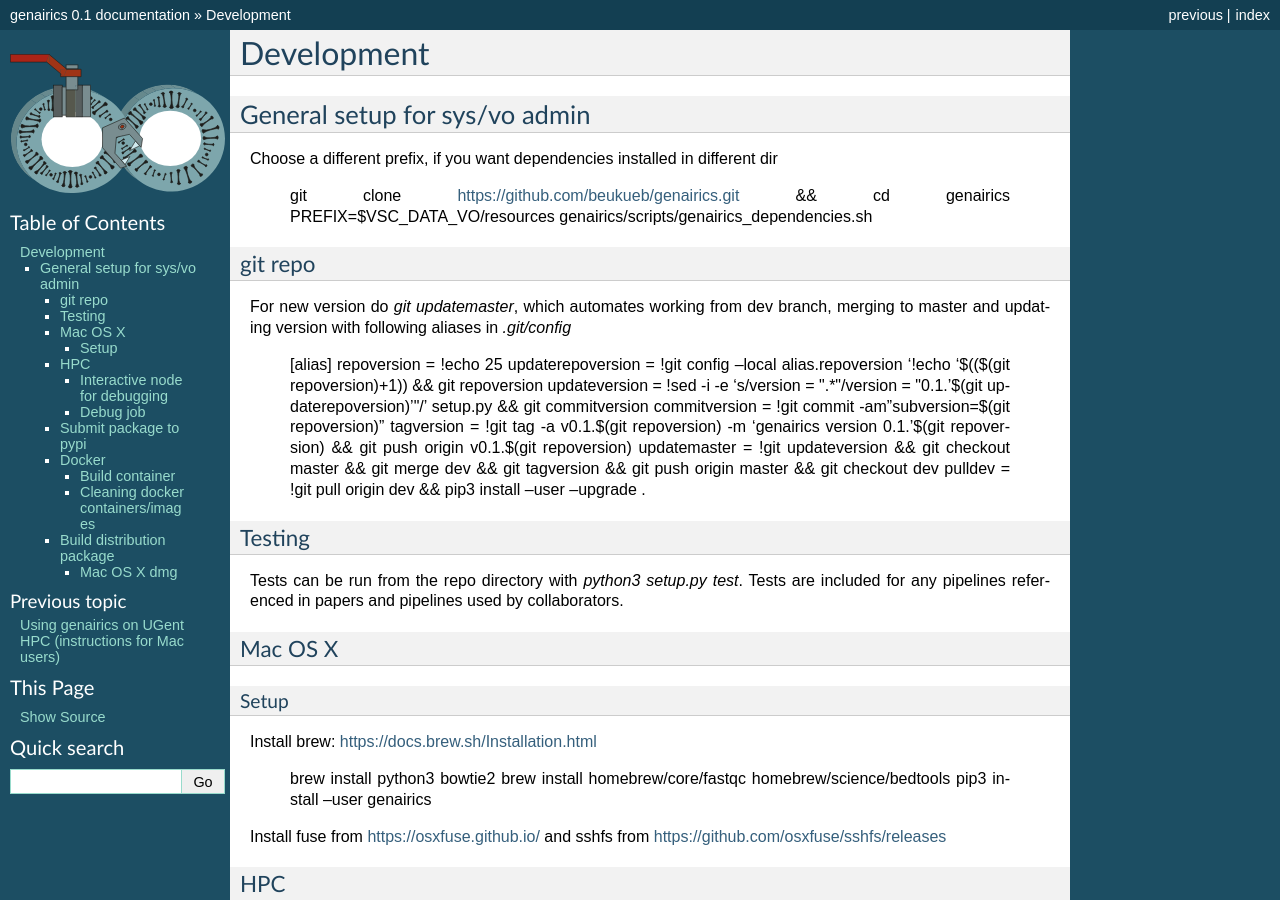
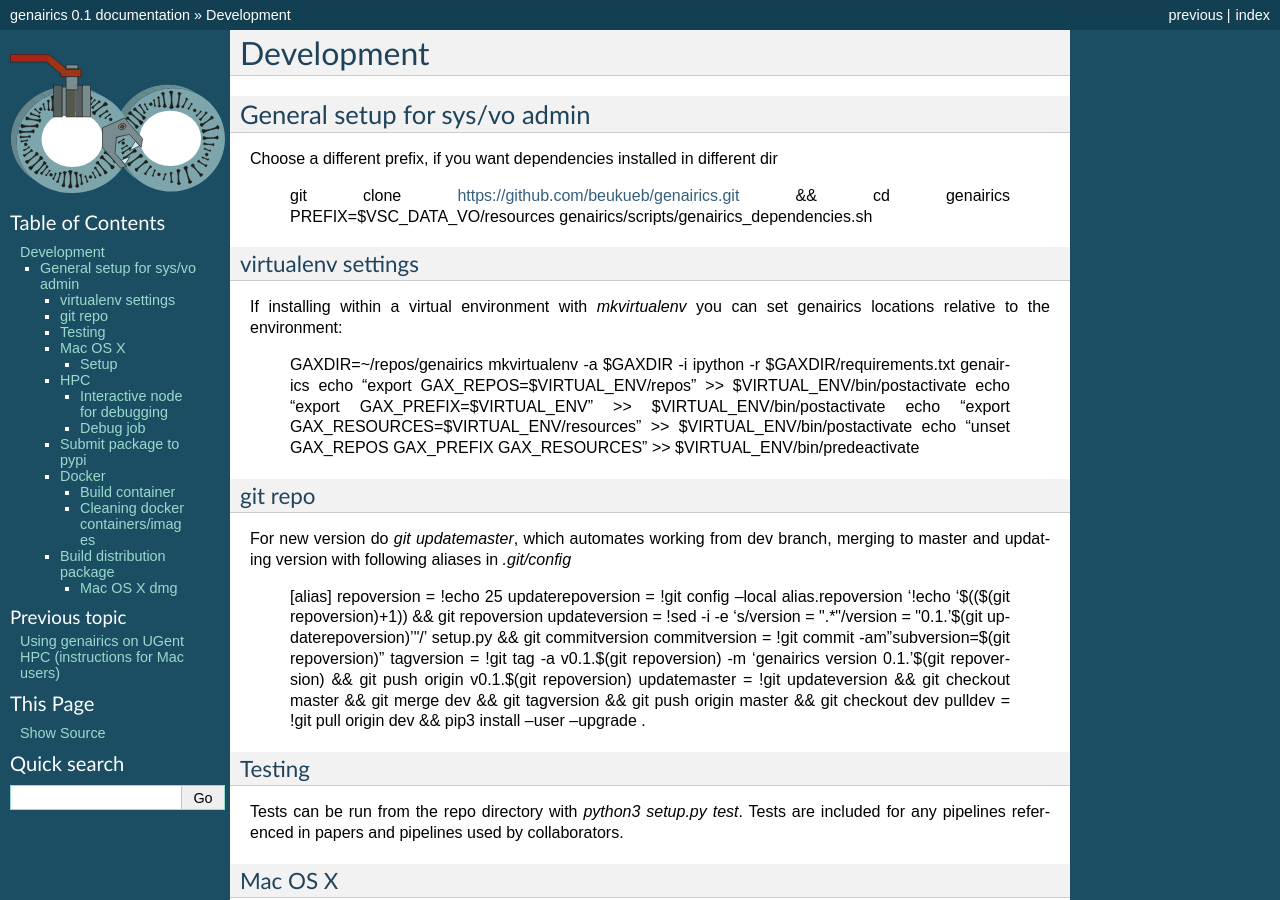
Before and after one commit to beukueb/genairics, a Sphinx documentation site: the page built from docs/development.rst, in a window 1280 px wide and 900 px high. Built offline with Sphinx 7.4.7, drawn with Linux system fonts in a browser that asks for light colours.

Commit message:
dep install bug

```diff
--- a/docs/development.rst
+++ b/docs/development.rst
@@ -8,6 +8,20 @@ Choose a different prefix, if you want dependencies installed in different dir
 
     git clone https://github.com/beukueb/genairics.git && cd genairics
     PREFIX=$VSC_DATA_VO/resources genairics/scripts/genairics_dependencies.sh
+
+virtualenv settings
+^^^^^^^^^^^^^^^^^^^
+
+If installing within a virtual environment with `mkvirtualenv` you can
+set genairics locations relative to the environment:
+
+     GAXDIR=~/repos/genairics
+     mkvirtualenv -a $GAXDIR -i ipython -r $GAXDIR/requirements.txt genairics
+     echo "export GAX_REPOS=$VIRTUAL_ENV/repos" >> $VIRTUAL_ENV/bin/postactivate
+     echo "export GAX_PREFIX=$VIRTUAL_ENV" >> $VIRTUAL_ENV/bin/postactivate
+     echo "export GAX_RESOURCES=$VIRTUAL_ENV/resources" >> $VIRTUAL_ENV/bin/postactivate
+     echo "unset GAX_REPOS GAX_PREFIX GAX_RESOURCES" >> $VIRTUAL_ENV/bin/predeactivate
+
 
 git repo
 ^^^^^^^^
```
Also changed, not shown: README.md (+5 -7 lines), 1 other file.
